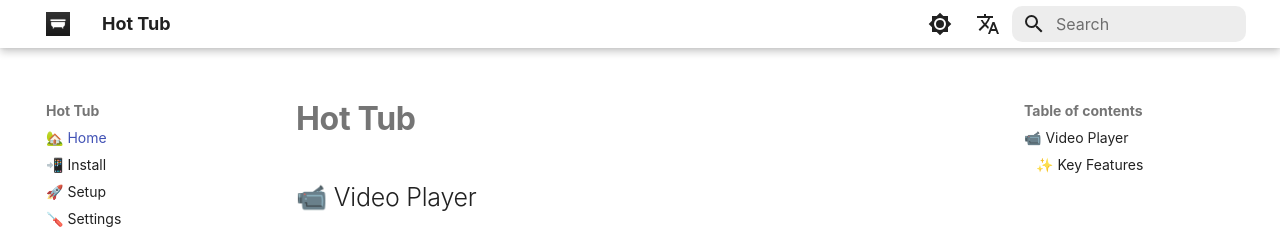
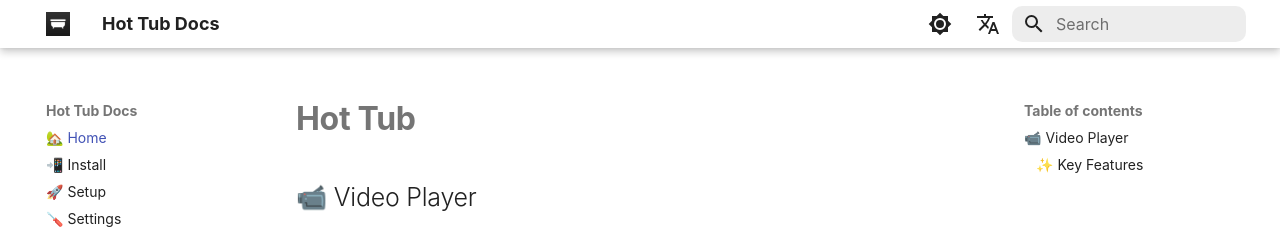
Before and after one commit to hottubapp/docs, an MkDocs documentation site: the page built from docs/index.md, in a window 1280 px wide. Shown: the top 229 px of the page. Built offline with MkDocs 1.6.1 and Material for MkDocs 9.7.7, drawn with Linux system fonts in a browser that asks for light colours; some web fonts are replaced; a script that is not in the unit is left out; comment, search, counter and statistics services are not loaded; part of the change alters nothing that is shown.

```diff
--- a/mkdocs.yml
+++ b/mkdocs.yml
@@ -1,4 +1,4 @@
-site_name: Hot Tub
+site_name: Hot Tub Docs
 site_url: https://docs.hottubapp.io
 theme:
   name: material
@@ -92,6 +92,23 @@ extra_javascript:
   - assets/demo-3d.bundle.js
 
 extra:
+  analytics:
+    provider: google
+    property: G-FKHVJYKHGB
+    feedback:
+      title: Was this page helpful?
+      ratings:
+        - icon: material/emoticon-happy-outline
+          name: This page was helpful
+          data: 1
+          note: >-
+            Thanks for your feedback!
+        - icon: material/emoticon-sad-outline
+          name: This page could be improved
+          data: 0
+          note: >-
+            Thanks for your feedback! Help us improve this page by
+  # using our <a href="https://hottubapp.io/" target="_blank" rel="noopener">feedback form</a>.
   alternate:
     # Original Language
     - name: English
```
